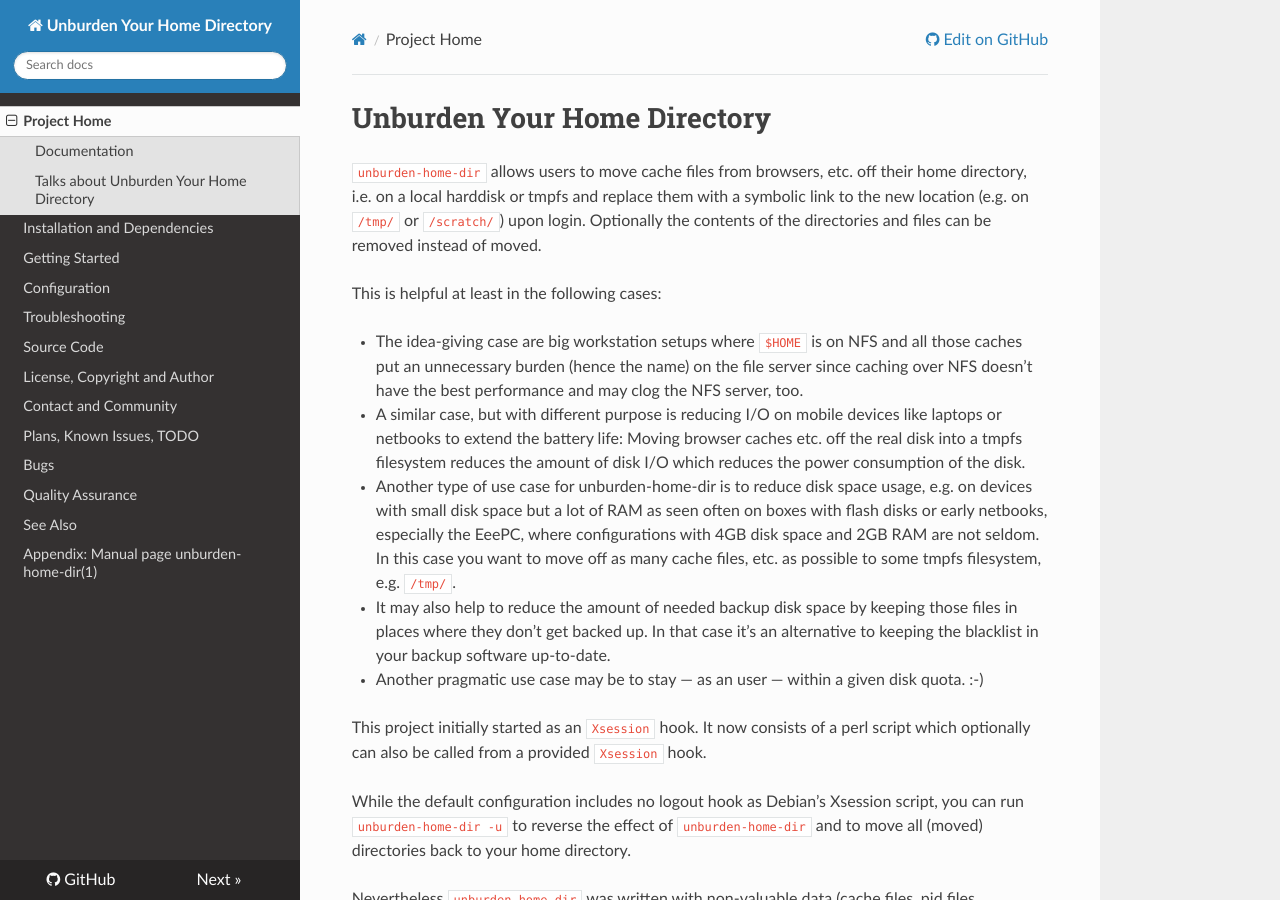
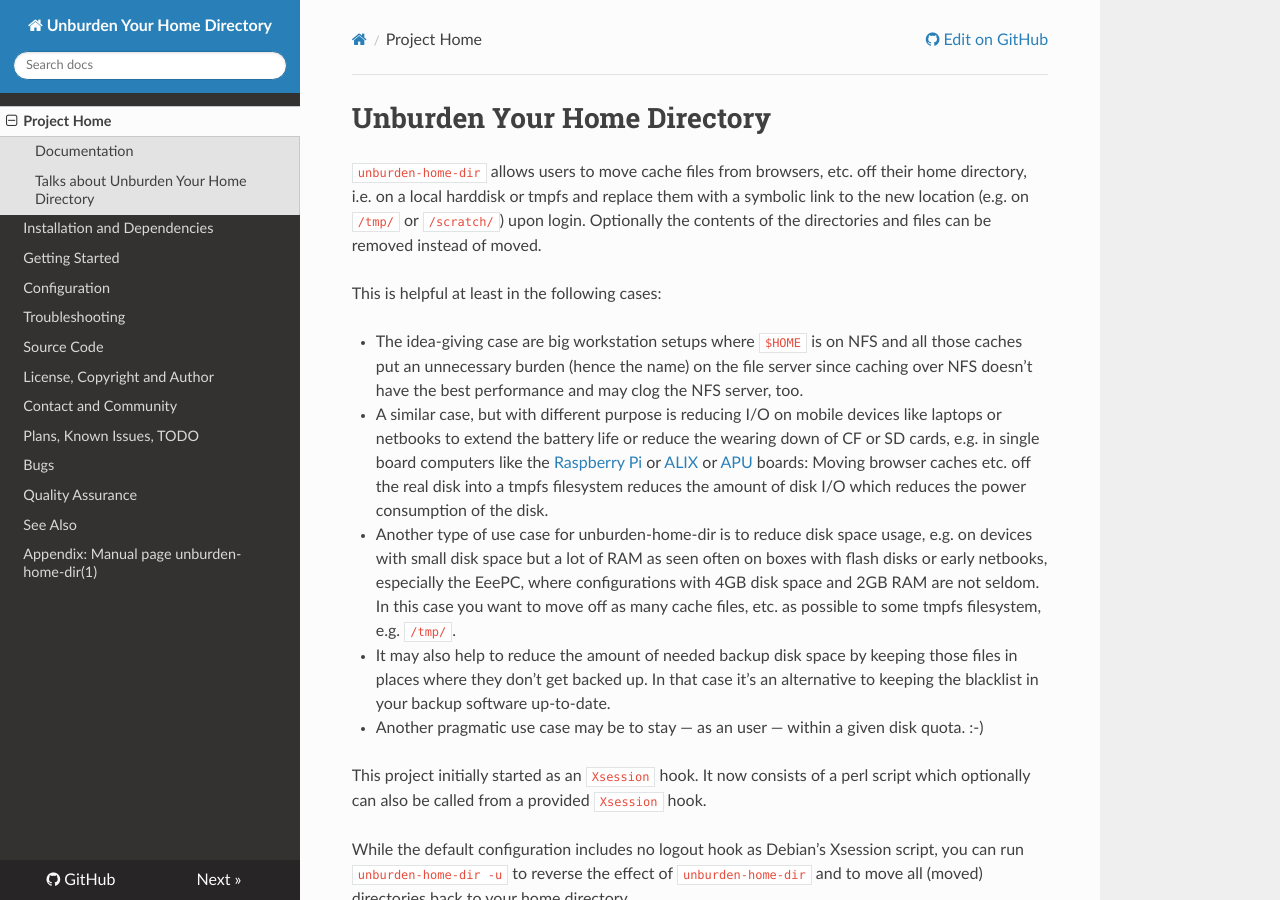
Before and after one commit to xtaran/unburden-home-dir, an MkDocs documentation site: the page built from docs/index.md, in a window 1280 px wide and 900 px high. Built offline with MkDocs 1.6.1, drawn with Linux system fonts in a browser that asks for light colours; nearby versions of some CDN libraries; old or Windows-style settings are respelled for this version of MkDocs.

Commit message:
Mention SD and CF cards in long package description and documentation
Inspired by https://raspberrypi.stackexchange.com/a/46779/42933

```diff
--- a/docs/index.md
+++ b/docs/index.md
@@ -15,10 +15,13 @@ This is helpful at least in the following cases:
   performance and may clog the NFS server, too.
 
 * A similar case, but with different purpose is reducing I/O on mobile
-  devices like laptops or netbooks to extend the battery life: Moving
-  browser caches etc. off the real disk into a tmpfs filesystem
-  reduces the amount of disk I/O which reduces the power consumption
-  of the disk.
+  devices like laptops or netbooks to extend the battery life or
+  reduce the wearing down of CF or SD cards, e.g. in single board
+  computers like the [Raspberry Pi](https://www.raspberrypi.org/) or
+  [ALIX](http://www.pcengines.ch/alix.htm) or
+  [APU](http://www.pcengines.ch/apu.htm) boards: Moving browser caches
+  etc. off the real disk into a tmpfs filesystem reduces the amount of
+  disk I/O which reduces the power consumption of the disk.
 
 * Another type of use case for unburden-home-dir is to reduce disk
   space usage, e.g. on devices with small disk space but a lot of RAM
```
Also changed, not shown: README.md (+7 -4 lines), 2 other files.
